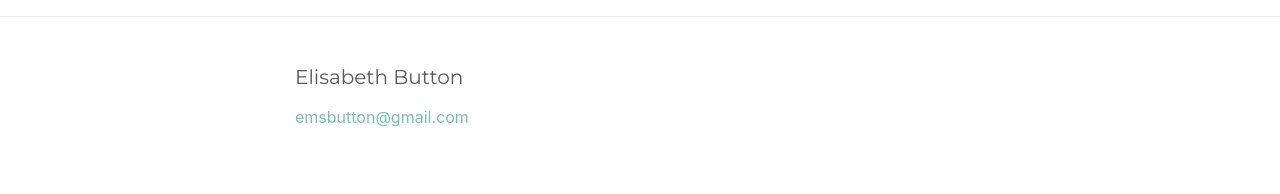
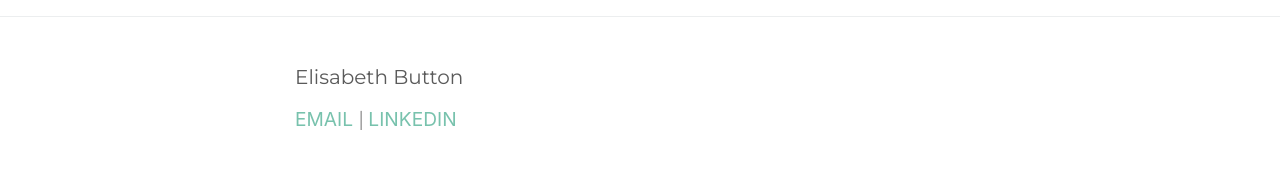
Before and after one commit to emsbutton/portfolio, a Jekyll site: the page built from index.html, in a window 1280 px wide. Shown: the part 762-956 px from the top of the page. Built offline with Jekyll 4.4.1, drawn with Linux system fonts in a browser that asks for light colours; nearby versions of some CDN libraries; comment, search, counter and statistics services are not loaded.

Commit message:
Update footer.html

```diff
--- a/_includes/footer.html
+++ b/_includes/footer.html
@@ -17,9 +17,9 @@
           </li> -->
           {%- if site.email -%}
             <li>
-              <a href="mailto:{{ site.email }}">
-                {{ site.email }}
-              </a>
+              <a class="smallish" href="mailto:{{ site.email }}">
+                Email
+              </a>  |  <a class="smallish" href="https://www.linkedin.com/in/elisabeth-button-aa34a620/"> LinkedIn</a>
             </li>
           {%- endif -%}
         </ul>
```
